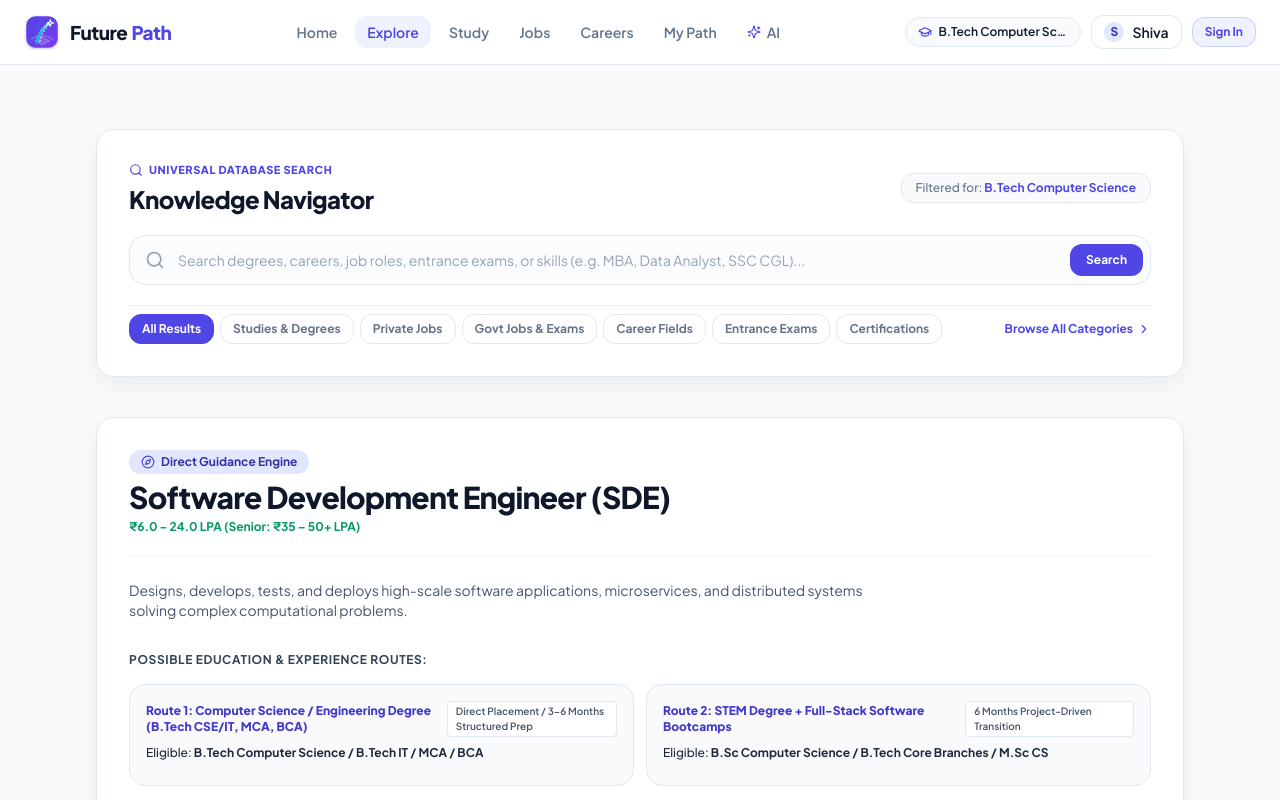
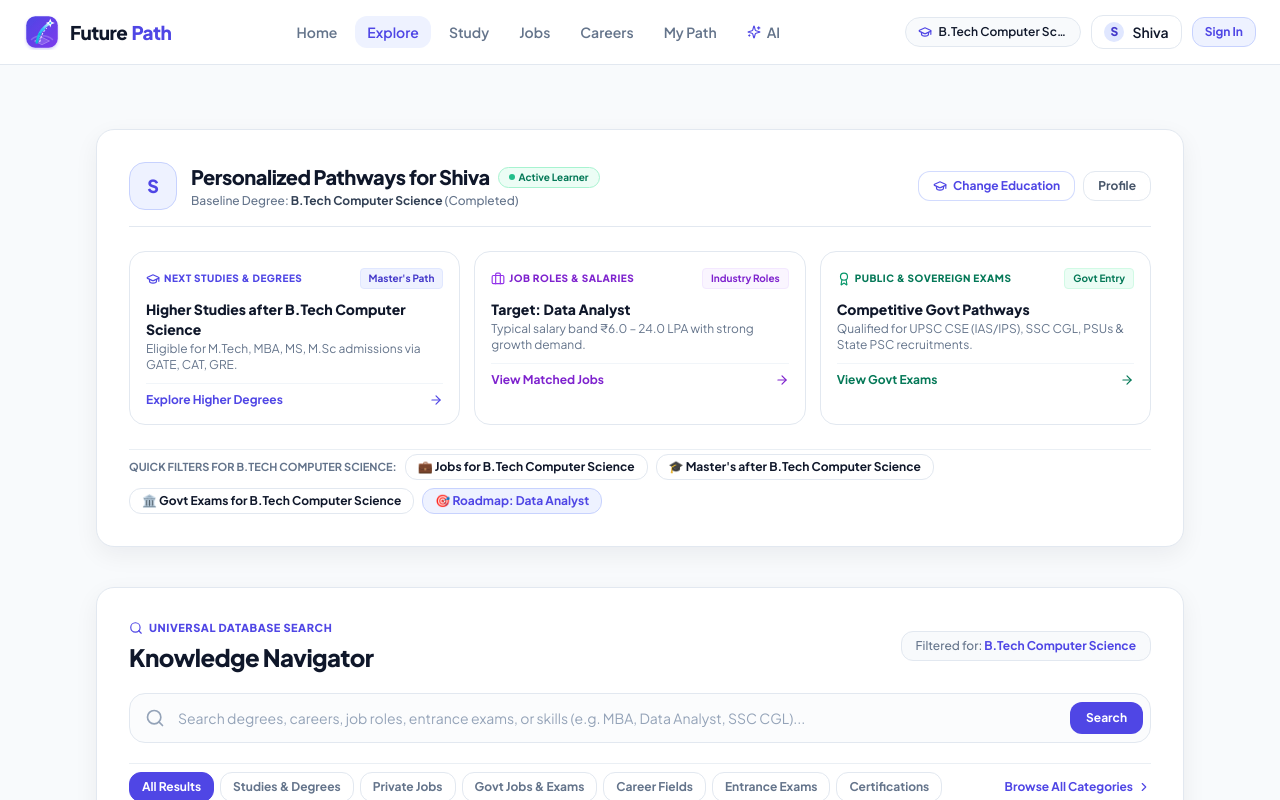
Before and after one commit to Shivachinthala19/Future-Path, a React (Vite) app in the folder frontend/: page /search in a window 1280 px wide. Shown: the top 800 px of the page. Built offline with nearby package versions, Linux system fonts and the light colour scheme; no server answers.

Commit message:
feat(explore): remove forced SDE container and display user personalized data and shortcuts

```diff
--- a/frontend/src/pages/SearchResultsPage.jsx
+++ b/frontend/src/pages/SearchResultsPage.jsx
@@ -1,5 +1,5 @@
 import React, { useState, useEffect } from 'react';
-import { useSearchParams, useNavigate } from 'react-router-dom';
+import { useSearchParams, useNavigate, Link } from 'react-router-dom';
 import {
   Search as SearchIcon,
   ArrowRight,
@@ -14,8 +14,14 @@ import {
   ChevronRight,
   Compass,
   RotateCw,
-  AlertCircle
+  AlertCircle,
+  User,
+  Sparkles,
+  ShieldCheck,
+  TrendingUp,
+  ExternalLink
 } from 'lucide-react';
+import { useAuth } from '../context/AuthContext.jsx';
 import { useEducation } from '../context/EducationContext.jsx';
 import api from '../services/api.js';
 import { StudyCard } from '../components/StudyCard.jsx';
@@ -24,8 +30,6 @@ import { ExamCard } from '../components/ExamCard.jsx';
 import { CareerCard } from '../components/CareerCard.jsx';
 import { CertificationCard } from '../components/CertificationCard.jsx';
 import { TaxonomyBrowser } from '../components/TaxonomyBrowser.jsx';
-import { ExternalSearchButton } from '../components/common/ExternalSearchButton.jsx';
-import { OfficialSourceButton } from '../components/common/OfficialSourceButton.jsx';
 
 export const SearchResultsPage = () => {
   const [searchParams, setSearchParams] = useSearchParams();
@@ -36,16 +40,24 @@ export const SearchResultsPage = () => {
   const [activeCategory, setActiveCategory] = useState('ALL');
   const [showTaxonomy, setShowTaxonomy] = useState(false);
   const [loading, setLoading] = useState(false);
-  const [searchData, setSearchData] = useState({ query: '', count: 0, results: [], directCard: null });
+  const [searchData, setSearchData] = useState({ query: '', count: 0, results: [] });
   const [error, setError] = useState(null);
 
+  const { user, profile } = useAuth();
   const {
     currentEducation,
+    targetJob,
+    openChangeModal,
     changeTargetJob,
     setToastMessage
   } = useEducation();
 
-  const studyName = currentEducation?.educationName || 'B.Tech Computer Science';
+  const rawName = user?.name || profile?.name || 'Explorer';
+  const userName = rawName.trim().split(' ')[0] || 'Explorer';
+  const studyName = currentEducation?.educationName || profile?.studyText || 'B.Tech Computer Science';
+  const isCompleted = currentEducation?.status !== 'currently_studying';
+  const statusLabel = isCompleted ? 'Completed' : 'Currently Studying';
+  const targetJobName = targetJob?.targetJobName || 'Software Development Engineer (SDE)';
 
   const filterTabs = [
     { id: 'ALL', label: 'All Results' },
@@ -98,6 +110,11 @@ export const SearchResultsPage = () => {
     executeSearch(queryParam || studyName, cat);
   };
 
+  const handleQuickFilter = (queryText) => {
+    setSearchInput(queryText);
+    setSearchParams({ q: queryText });
+  };
+
   const filteredResults = searchData.results?.filter((item) => {
     if (selectedFilter === 'ALL') return true;
     const itemType = (item.type || '').toUpperCase();
@@ -122,18 +139,172 @@ export const SearchResultsPage = () => {
     return itemType === selectedFilter;
   }) || [];
 
-  const handleSetTarget = (jobTitle) => {
-    changeTargetJob(jobTitle);
-    if (setToastMessage) {
-      setToastMessage(`🎯 Set "${jobTitle}" as your active target job.`);
-    }
-    navigate(`/job/${encodeURIComponent(jobTitle.toLowerCase().replace(/[^a-z0-9]/g, '-'))}`);
-  };
-
   return (
     <div className="space-y-8 sm:space-y-10 max-w-6xl mx-auto px-4 sm:px-6 lg:px-8 py-6 sm:py-10">
       {/* ============================================================ */}
-      {/* UNIVERSAL SEARCH BAR & CATEGORY FILTER TABS                  */}
+      {/* 1. USER RELATED INFORMATION DATA CONTAINER                  */}
+      {/* ============================================================ */}
+      <section className="card-clean p-6 sm:p-8 bg-gradient-to-br from-white via-[#F8FAFC] to-[#EEF2FF]/40 border border-[#E2E8F0] rounded-3xl shadow-xs space-y-6">
+        {/* Header: User Greeting & Baseline Info */}
+        <div className="flex flex-col sm:flex-row sm:items-center justify-between gap-4 pb-4 border-b border-[#E2E8F0]">
+          <div className="flex items-center gap-3.5">
+            <div className="w-12 h-12 rounded-2xl bg-[#EEF2FF] border border-[#C7D2FE] text-[#4F46E5] font-extrabold flex items-center justify-center text-lg shadow-2xs">
+              {userName.charAt(0).toUpperCase()}
+            </div>
+            <div className="space-y-0.5">
+              <div className="flex items-center gap-2">
+                <h1 className="text-lg sm:text-xl font-extrabold text-[#0F172A] tracking-tight">
+                  Personalized Pathways for {rawName}
+                </h1>
+                <span className="px-2.5 py-0.5 rounded-full text-[10px] font-bold bg-emerald-50 text-emerald-700 border border-emerald-200 flex items-center gap-1 shadow-2xs">
+                  <span className="w-1.5 h-1.5 rounded-full bg-emerald-500 animate-pulse"></span>
+                  Active Learner
+                </span>
+              </div>
+              <p className="text-xs text-[#64748B] font-medium">
+                Baseline Degree: <strong className="text-[#334155]">{studyName}</strong> ({statusLabel})
+              </p>
+            </div>
+          </div>
+
+          <div className="flex items-center gap-2 self-start sm:self-auto">
+            <button
+              onClick={openChangeModal}
+              className="px-3.5 py-1.5 rounded-xl border border-indigo-200/80 bg-white hover:bg-indigo-50 text-xs font-bold text-[#4F46E5] transition-colors cursor-pointer shadow-2xs flex items-center gap-1.5"
+            >
+              <GraduationCap className="w-3.5 h-3.5" />
+              <span>Change Education</span>
+            </button>
+            <Link
+              to="/profile"
+              className="px-3.5 py-1.5 rounded-xl border border-[#E2E8F0] hover:bg-white text-xs font-bold text-[#475569] transition-colors"
+            >
+              Profile
+            </Link>
+          </div>
+        </div>
+
+        {/* 3-Column User Relevant Opportunities Grid */}
+        <div className="grid grid-cols-1 md:grid-cols-3 gap-3.5">
+          {/* Box 1: Degrees & Master's Options */}
+          <div className="p-4 rounded-2xl bg-white border border-[#E2E8F0] space-y-2.5 shadow-2xs">
+            <div className="flex items-center justify-between">
+              <span className="text-[10px] font-extrabold uppercase tracking-wider text-[#4F46E5] flex items-center gap-1">
+                <GraduationCap className="w-3.5 h-3.5 text-[#4F46E5]" />
+                <span>Next Studies & Degrees</span>
+              </span>
+              <span className="text-[10px] font-bold px-2 py-0.5 rounded bg-indigo-50 text-indigo-700 border border-indigo-100">
+                Master's Path
+              </span>
+            </div>
+            <div>
+              <div className="text-sm font-extrabold text-[#0F172A]">
+                Higher Studies after {studyName}
+              </div>
+              <p className="text-xs text-[#64748B] mt-0.5">
+                Eligible for M.Tech, MBA, MS, M.Sc admissions via GATE, CAT, GRE.
+              </p>
+            </div>
+            <button
+              onClick={() => handleQuickFilter(`courses after ${studyName}`)}
+              className="w-full text-left pt-2 border-t border-slate-100 text-xs font-bold text-[#4F46E5] hover:text-[#3730A3] flex items-center justify-between cursor-pointer"
+            >
+              <span>Explore Higher Degrees</span>
+              <ArrowRight className="w-3.5 h-3.5" />
+            </button>
+          </div>
+
+          {/* Box 2: High-Growth Jobs Tailored for Study */}
+          <div className="p-4 rounded-2xl bg-white border border-[#E2E8F0] space-y-2.5 shadow-2xs">
+            <div className="flex items-center justify-between">
+              <span className="text-[10px] font-extrabold uppercase tracking-wider text-purple-700 flex items-center gap-1">
+                <Briefcase className="w-3.5 h-3.5 text-purple-600" />
+                <span>Job Roles & Salaries</span>
+              </span>
+              <span className="text-[10px] font-bold px-2 py-0.5 rounded bg-purple-50 text-purple-700 border border-purple-100">
+                Industry Roles
+              </span>
+            </div>
+            <div>
+              <div className="text-sm font-extrabold text-[#0F172A]">
+                Target: {targetJobName}
+              </div>
+              <p className="text-xs text-[#64748B] mt-0.5">
+                Typical salary band ₹6.0 – 24.0 LPA with strong growth demand.
+              </p>
+            </div>
+            <button
+              onClick={() => handleQuickFilter(`jobs after ${studyName}`)}
+              className="w-full text-left pt-2 border-t border-slate-100 text-xs font-bold text-purple-700 hover:text-purple-900 flex items-center justify-between cursor-pointer"
+            >
+              <span>View Matched Jobs</span>
+              <ArrowRight className="w-3.5 h-3.5" />
+            </button>
+          </div>
+
+          {/* Box 3: Sovereign & Government Exams */}
+          <div className="p-4 rounded-2xl bg-white border border-[#E2E8F0] space-y-2.5 shadow-2xs">
+            <div className="flex items-center justify-between">
+              <span className="text-[10px] font-extrabold uppercase tracking-wider text-emerald-700 flex items-center gap-1">
+                <Award className="w-3.5 h-3.5 text-emerald-600" />
+                <span>Public & Sovereign Exams</span>
+              </span>
+              <span className="text-[10px] font-bold px-2 py-0.5 rounded bg-emerald-50 text-emerald-700 border border-emerald-100">
+                Govt Entry
+              </span>
+            </div>
+            <div>
+              <div className="text-sm font-extrabold text-[#0F172A]">
+                Competitive Govt Pathways
+              </div>
+              <p className="text-xs text-[#64748B] mt-0.5">
+                Qualified for UPSC CSE (IAS/IPS), SSC CGL, PSUs & State PSC recruitments.
+              </p>
+            </div>
+            <button
+              onClick={() => handleQuickFilter(`government jobs after ${studyName}`)}
+              className="w-full text-left pt-2 border-t border-slate-100 text-xs font-bold text-emerald-700 hover:text-emerald-900 flex items-center justify-between cursor-pointer"
+            >
+              <span>View Govt Exams</span>
+              <ArrowRight className="w-3.5 h-3.5" />
+            </button>
+          </div>
+        </div>
+
+        {/* 1-Click Search Quick Chips for User Education */}
+        <div className="flex flex-wrap items-center gap-2 pt-1 border-t border-[#E2E8F0]/70">
+          <span className="text-[11px] font-bold uppercase text-[#64748B]">
+            Quick Filters for {studyName}:
+          </span>
+          <button
+            onClick={() => handleQuickFilter(`jobs after ${studyName}`)}
+            className="px-3 py-1 rounded-xl bg-white hover:bg-slate-50 text-[#0F172A] border border-[#E2E8F0] text-xs font-bold transition-colors cursor-pointer shadow-2xs"
+          >
+            💼 Jobs for {studyName}
+          </button>
+          <button
+            onClick={() => handleQuickFilter(`courses after ${studyName}`)}
+            className="px-3 py-1 rounded-xl bg-white hover:bg-slate-50 text-[#0F172A] border border-[#E2E8F0] text-xs font-bold transition-colors cursor-pointer shadow-2xs"
+          >
+            🎓 Master's after {studyName}
+          </button>
+          <button
+            onClick={() => handleQuickFilter(`government jobs after ${studyName}`)}
+            className="px-3 py-1 rounded-xl bg-white hover:bg-slate-50 text-[#0F172A] border border-[#E2E8F0] text-xs font-bold transition-colors cursor-pointer shadow-2xs"
+          >
+            🏛️ Govt Exams for {studyName}
+          </button>
+          <button
+            onClick={() => handleQuickFilter(targetJobName)}
+            className="px-3 py-1 rounded-xl bg-[#EEF2FF] text-[#4F46E5] hover:bg-indigo-100/80 border border-indigo-200 text-xs font-bold transition-colors cursor-pointer shadow-2xs"
+          >
+            🎯 Roadmap: {targetJobName}
+          </button>
+        </div>
+      </section>
+
+      {/* ============================================================ */}
+      {/* 2. UNIVERSAL SEARCH BAR & CATEGORY FILTER TABS              */}
       {/* ============================================================ */}
       <section className="card-clean p-6 sm:p-8 bg-white border border-[#E2E8F0] space-y-5 rounded-3xl shadow-xs">
         <div className="flex flex-col sm:flex-row sm:items-center justify-between gap-3">
@@ -226,88 +397,8 @@ export const SearchResultsPage = () => {
         </div>
       )}
 
-      {/* DIRECT GUIDANCE CARD (If available) */}
-      {!loading && searchData.directCard && (
-        <section className="card-clean p-6 sm:p-8 bg-white border-2 border-indigo-200 space-y-6 shadow-xs rounded-3xl">
-          <div className="flex flex-col sm:flex-row sm:items-start justify-between gap-4 border-b border-slate-100 pb-5">
-            <div className="space-y-1">
-              <div className="inline-flex items-center gap-1.5 px-3 py-1 rounded-full bg-indigo-100 text-indigo-800 text-xs font-bold">
-                <Compass className="w-3.5 h-3.5 text-indigo-600" />
-                <span>Direct Guidance Engine</span>
-              </div>
-              <h2 className="text-2xl sm:text-3xl font-extrabold text-slate-900 tracking-tight">
-                {searchData.directCard.title}
-              </h2>
-              {searchData.directCard.salaryFormatted && (
-                <div className="text-xs font-bold text-emerald-600">
-                  {searchData.directCard.salaryFormatted}
-                </div>
-              )}
-            </div>
-
-            <div className="flex flex-wrap sm:flex-nowrap items-center gap-2 flex-shrink-0">
-              {searchData.directCard.webSearchUrl && (
-                <ExternalSearchButton query={searchData.directCard.title} label="Search Web" />
-              )}
-              {searchData.directCard.notificationUrl && (
-                <OfficialSourceButton url={searchData.directCard.notificationUrl} label="Official Portal" />
-              )}
-            </div>
-          </div>
-
-          <p className="text-xs sm:text-sm text-slate-600 leading-relaxed max-w-3xl">
-            {searchData.directCard.overview || searchData.directCard.subtitle || searchData.directCard.description}
-          </p>
-
-          {/* Education Routes */}
-          {searchData.directCard.educationRoutes && searchData.directCard.educationRoutes.length > 0 && (
-            <div className="space-y-4 pt-2">
-              <div className="text-xs font-bold uppercase tracking-wider text-slate-700">
-                Possible Education & Experience Routes:
-              </div>
-              <div className="grid grid-cols-1 md:grid-cols-2 gap-3">
-                {searchData.directCard.educationRoutes.map((route, idx) => (
-                  <div
-                    key={idx}
-                    className="p-4 rounded-2xl bg-slate-50 border border-slate-200 space-y-2"
-                  >
-                    <div className="flex items-center justify-between">
-                      <span className="text-xs font-extrabold text-indigo-700">
-                        {route.routeName || `ROUTE ${idx + 1}`}
-                      </span>
-                      <span className="text-[10px] font-semibold px-2 py-0.5 rounded bg-white border border-slate-200 text-slate-600">
-                        {route.timeline || 'Direct Entry'}
-                      </span>
-                    </div>
-                    {route.degrees && (
-                      <div className="text-xs font-medium text-slate-800">
-                        Eligible: <strong>{route.degrees.join(' / ')}</strong>
-                      </div>
-                    )}
-                    <p className="text-xs text-slate-600 leading-relaxed">
-                      {route.description}
-                    </p>
-                  </div>
-                ))}
-              </div>
-
-              <div className="flex flex-wrap items-center gap-3 pt-2">
-                <button
-                  onClick={() => handleSetTarget(searchData.directCard.jobTitle || searchData.directCard.title)}
-                  className="px-5 py-2.5 rounded-xl bg-purple-600 hover:bg-purple-700 text-white font-bold text-xs flex items-center gap-2 transition-colors shadow-2xs cursor-pointer"
-                >
-                  <Target className="w-4 h-4" />
-                  <span>Add as My Target Job & View Roadmap</span>
-                  <ArrowRight className="w-3.5 h-3.5" />
-                </button>
-              </div>
-            </div>
-          )}
-        </section>
-      )}
-
       {/* ============================================================ */}
-      {/* VERIFIED RESULTS LISTING                                     */}
+      {/* 3. VERIFIED RESULTS LISTING                                  */}
       {/* ============================================================ */}
       {!loading && (
         <section className="space-y-5">
@@ -316,7 +407,7 @@ export const SearchResultsPage = () => {
               {filteredResults.length} Verified Result{filteredResults.length !== 1 ? 's' : ''}
             </span>
             <span className="text-[11px] font-normal text-slate-400">
-              Matching your qualification and criteria
+              Matching your qualification ({studyName}) and criteria
             </span>
           </div>
 
--- a/frontend/src/services/fallbackService.js
+++ b/frontend/src/services/fallbackService.js
@@ -467,7 +467,10 @@ export const handleFallbackRequest = (config = {}) => {
       }
     }
 
-    const directCard = FALLBACK_JOBS[0];
+    let directCard = null;
+    if (query && (query.includes('how to become') || query.includes('sde') || query.includes('software development engineer') || query.includes('roadmap'))) {
+      directCard = FALLBACK_JOBS.find(j => j.title.toLowerCase().includes(query) || j.name.toLowerCase().includes(query) || (j.aliases || []).some(a => a.toLowerCase().includes(query))) || null;
+    }
 
     return {
       query: qParam,
```
Also changed, not shown: frontend/src/components/common/Navbar.jsx (+12 -24 lines).
